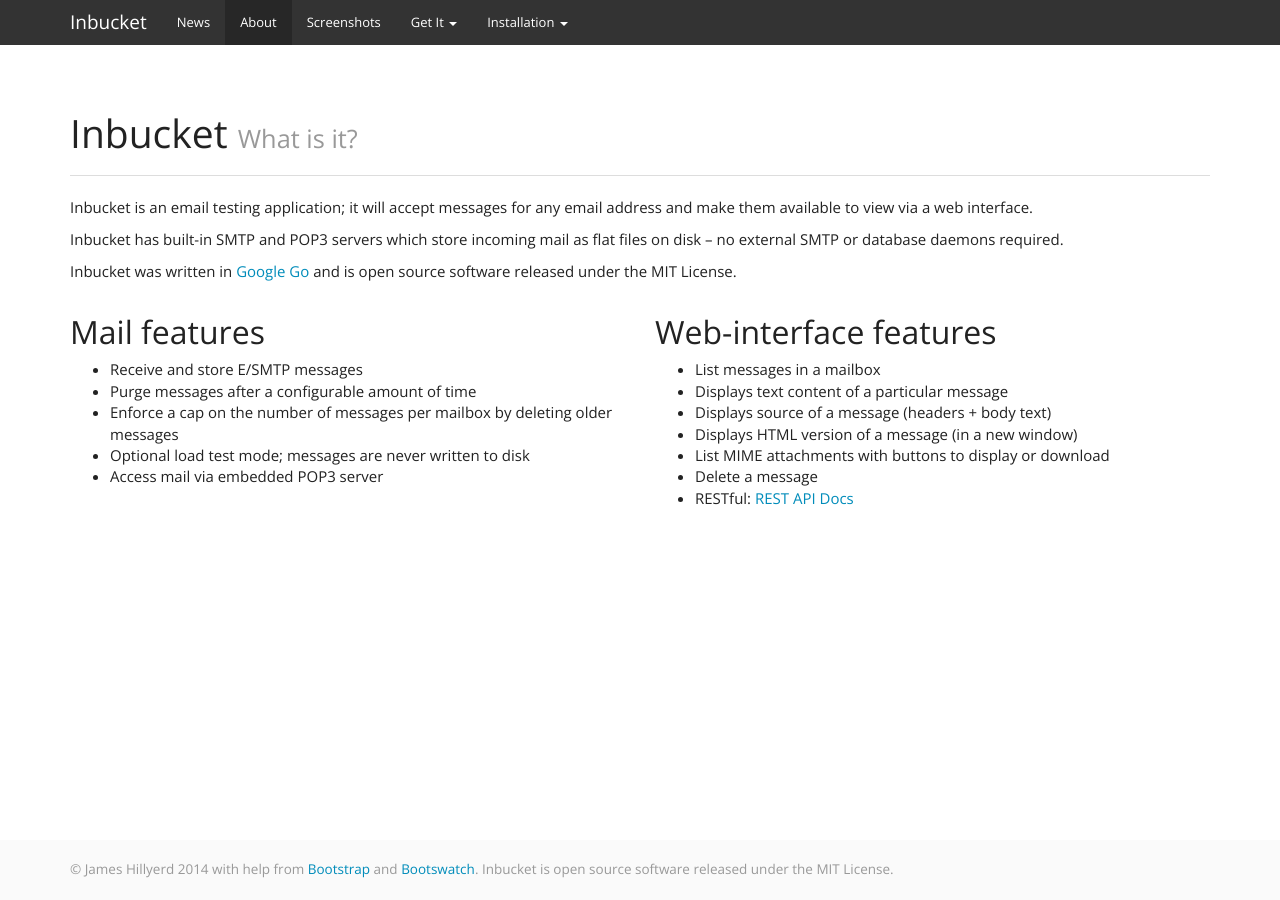
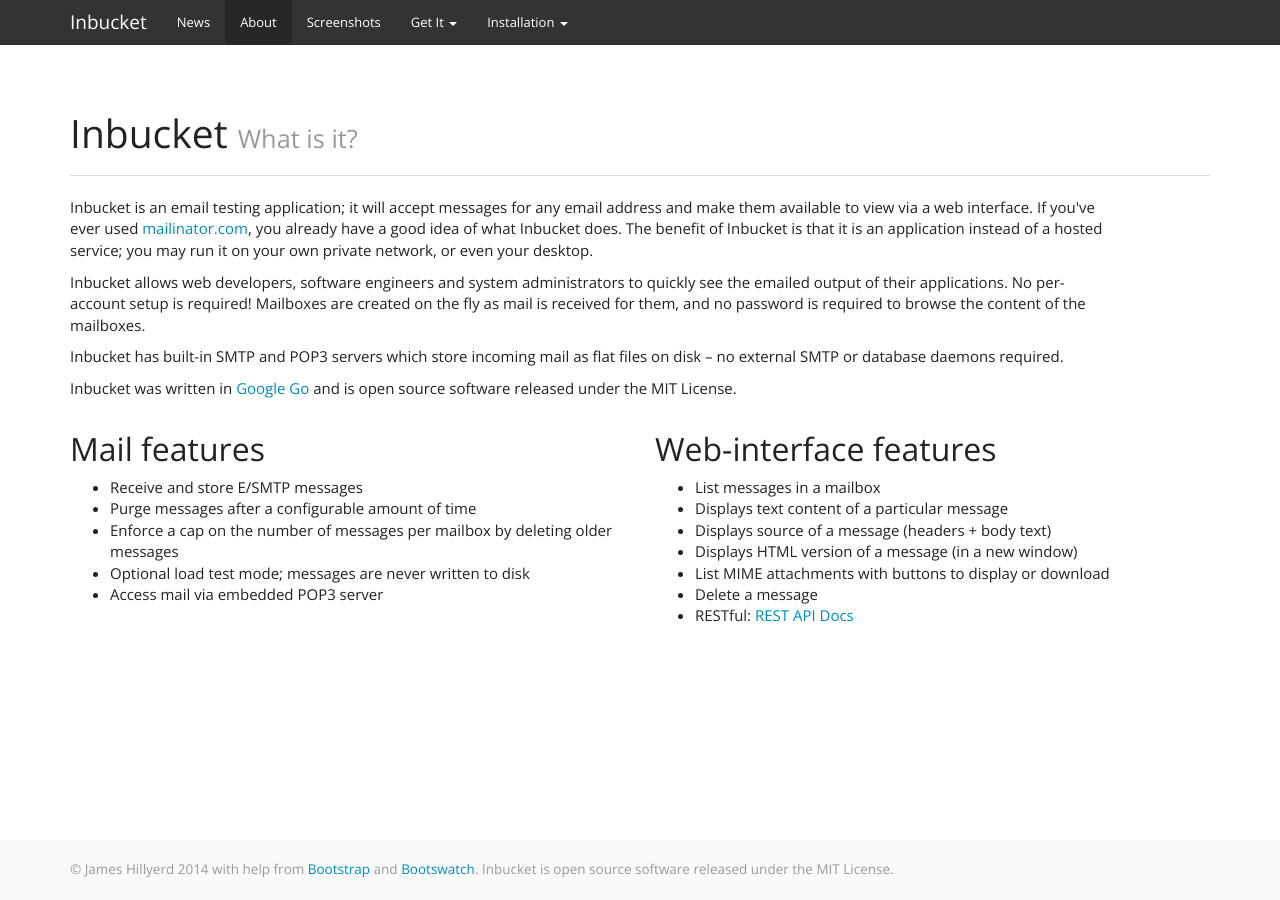
Before and after one commit to inbucket/inbucket.org, a Jekyll site: the page built from about/index.html, in a window 1280 px wide. Built offline with Jekyll 4.4.1, drawn with Linux system fonts in a browser that asks for light colours; nearby versions of some CDN libraries.

Commit message:
Sell it!

```diff
--- a/about/index.html
+++ b/about/index.html
@@ -6,19 +6,26 @@
 ---
 
 <div class="row">
-  <div class="col-sm-12">
-    <p>
-      Inbucket is an email testing application; it will accept messages for any email
-      address and make them available to view via a web interface.
-    </p>
-    <p>
-      Inbucket has built-in SMTP and POP3 servers which store incoming mail as flat
-      files on disk &ndash; no external SMTP or database daemons required.
-    </p>
-    <p>
-      Inbucket was written in <a href="http://golang.org/">Google Go</a> and is open
-      source software released under the MIT License.
-    </p>
+  <div class="col-sm-11">
+
+    <p> Inbucket is an email testing application; it will accept messages for
+    any email address and make them available to view via a web interface.  If
+    you've ever used <a href="http://mailinator.com"
+    target="_blank">mailinator.com</a>, you already have a good idea of what
+    Inbucket does.  The benefit of Inbucket is that it is an application instead
+    of a hosted service; you may run it on your own private network, or even your
+    desktop. </p>
+
+    <p> Inbucket allows web developers, software engineers and system
+    administrators to quickly see the emailed output of their applications.  No
+    per-account setup is required! Mailboxes are created on the fly as mail is
+    received for them, and no password is required to browse the content of the
+    mailboxes.  </p> <p> Inbucket has built-in SMTP and POP3 servers which
+    store incoming mail as flat files on disk &ndash; no external SMTP or
+    database daemons required.  </p> <p> Inbucket was written in <a
+    href="http://golang.org/">Google Go</a> and is open source software
+    released under the MIT License. </p>
+
   </div>
 </div>
 
```
Also changed, not shown: binaries/index.html (+9 -0 lines), index.html (+16 -17 lines).
